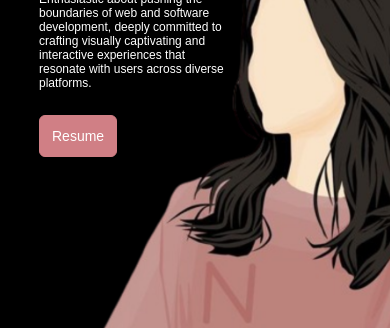
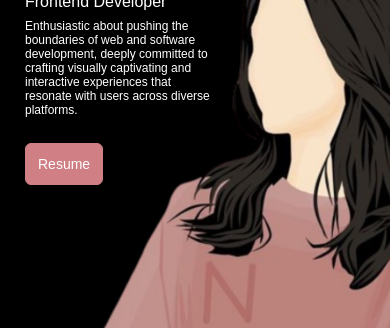
Before and after one commit to chhavii04/Portfolio, a plain HTML site: page index.html in a window 390 px wide. Shown: the part 295-623 px from the top of the page. Drawn offline with Linux system fonts and the light colour scheme.

Commit message:
Update style.css

```diff
--- a/CSS/style.css
+++ b/CSS/style.css
@@ -324,8 +324,13 @@ nav .fa-solid{
     display: none;
 }
 @media only screen and (max-width: 600px) {
-    #header{
+    #header {
         background-image: url("../images/Background_phone.png");
+        background-size: cover;
+    }
+    .container{
+        padding-top: 30px;
+        padding-left: 25px;
     }
     .header-text{
         margin-top: 50%;
```
